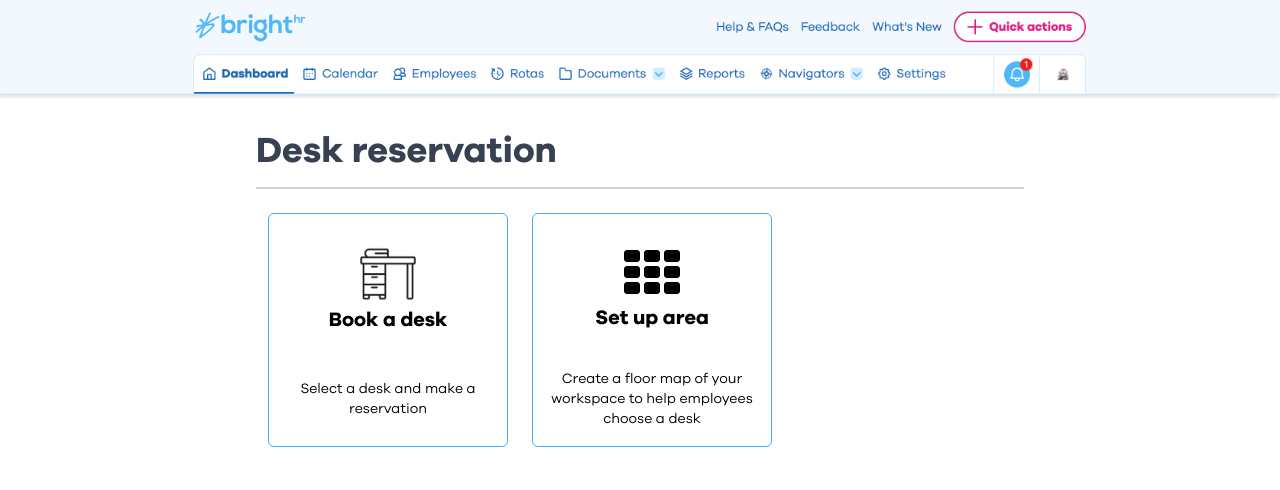
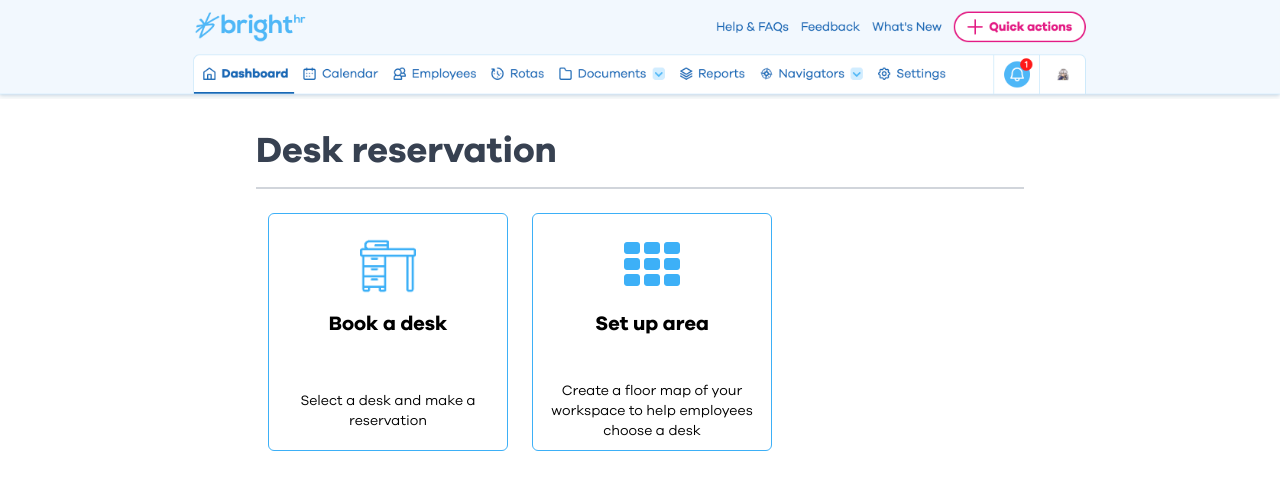
Before and after one commit to s-Hale/deskbooking, a React (Create React App) app: page / in a window 1280 px wide. Shown: the top 490 px of the page. Built offline with nearby package versions, Linux system fonts and the light colour scheme.

Commit message:
final success

```diff
--- a/src/components/DeskMap/index.js
+++ b/src/components/DeskMap/index.js
@@ -153,9 +153,9 @@ const DeskMap = ({
         />
       )}
 
-      {!chosenDesk && !setupLoading && !showSetupSuccess&&<Link to='/' className="w-24 px-3 py-1 mr-3 font-bold text-center border-2 rounded-md border-midPink text-midPink hover:bg-darkPink hover:border-darkPink hover:text-white">
+      {/* {!chosenDesk && !setupLoading && !showSetupSuccess&&<Link to='/' className="w-24 px-3 py-1 mr-3 font-bold text-center border-2 rounded-md border-midPink text-midPink hover:bg-darkPink hover:border-darkPink hover:text-white">
         Cancel
-      </Link>}
+      </Link>} */}
     </div>
   );
 };
--- a/src/components/Selection/index.js
+++ b/src/components/Selection/index.js
@@ -1,10 +1,11 @@
 import React from "react";
-import Desk from "../../assets/desk.png";
+// import Desk from "../../assets/desk.png";
+import DeskBlue from '../../assets/deskblue.png'
 import { Link } from "react-router-dom";
 
 const Selection = () => {
   const buttonStyle =
-    "h-68 hover:bg-primaryLighter cursor-pointer pt-8 pb-2 mx-3 border border-primary rounded-md w-60 flex flex-col items-center justify-between";
+    "h-68 hover:bg-primaryLighter cursor-pointer mx-3 border border-primary rounded-md w-60 flex flex-col items-center justify-between";
 
   return (
     <div className="flex flex-col items-center justify-center mt-8">
@@ -17,19 +18,19 @@ const Selection = () => {
       <div className="flex w-3/5 mt-6">
         <Link className={buttonStyle} to="/book-area">
           <div className="w-14">
-            <img className="mb-1 opacity-90" src={Desk} alt="desk" />
+            <img className="mt-6 mb-4" src={DeskBlue} alt="desk" />
           </div>
           <h6 className="text-xl font-bold">Book a desk</h6>
-          <div className="flex items-center h-20 mt-6">
+          <div className="flex items-center h-20 mt-8">
             <p className="text-sm text-center">
               Select a desk and make a reservation
             </p>
           </div>
         </Link>
         <Link className={buttonStyle} to="/create">
-          <i class="fa fa-th" style={{ fontSize: "3.5rem", opacity: 80 }}></i>
+          <i class="fa fa-th" style={{ marginTop: '1.5rem', marginBottom: '1rem', fontSize: "3.5rem", color: '#3DB0F7' }}></i>
           <h6 className="text-xl font-bold">Set up area</h6>
-          <div className="flex items-center h-20 mt-6">
+          <div className="flex items-center h-20 mt-8">
             <p className="text-sm text-center">
               Create a floor map of your workspace to help employees choose a
               desk
--- a/src/components/Success/index.js
+++ b/src/components/Success/index.js
@@ -10,7 +10,7 @@ const Success = ({ bookingDetails, areaName }) => {
         <h2 className="mb-4 text-4xl font-bold text-textColor">
           Your booking was successful.
         </h2>
-        <p className="p-2 mb-6 text-lg border-2 rounded-md text-textColor border-primaryLighter bg-primaryLightest">
+        <p className="p-3 mb-6 text-lg border-2 rounded-md text-textColor border-primaryLighter bg-primaryLightest">
           You have reserved <span className="font-bold">Desk {chosenDesk}</span> in <span className="font-bold">{areaName}</span>
           <br></br>
           {onDate && fromTime && toTime && (
```
Also changed, not shown: src/assets/deskblue.png (added).
